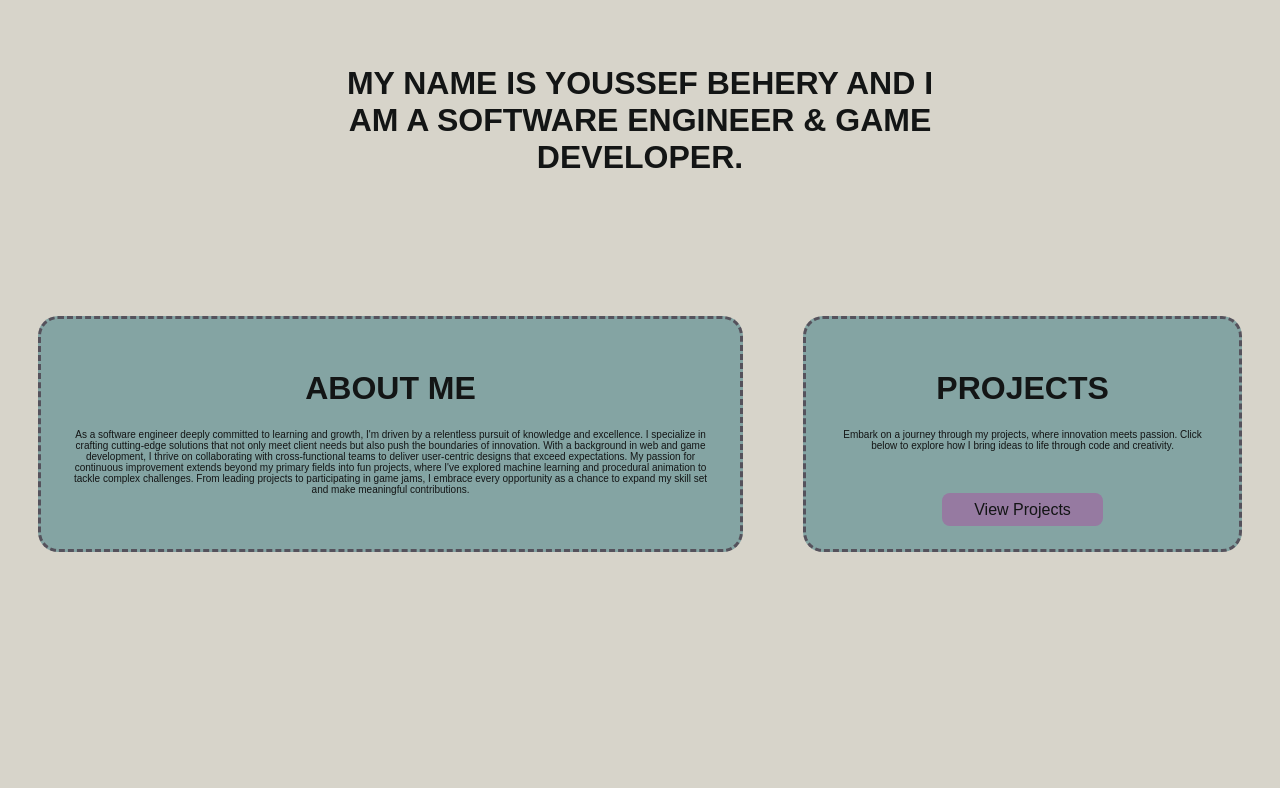
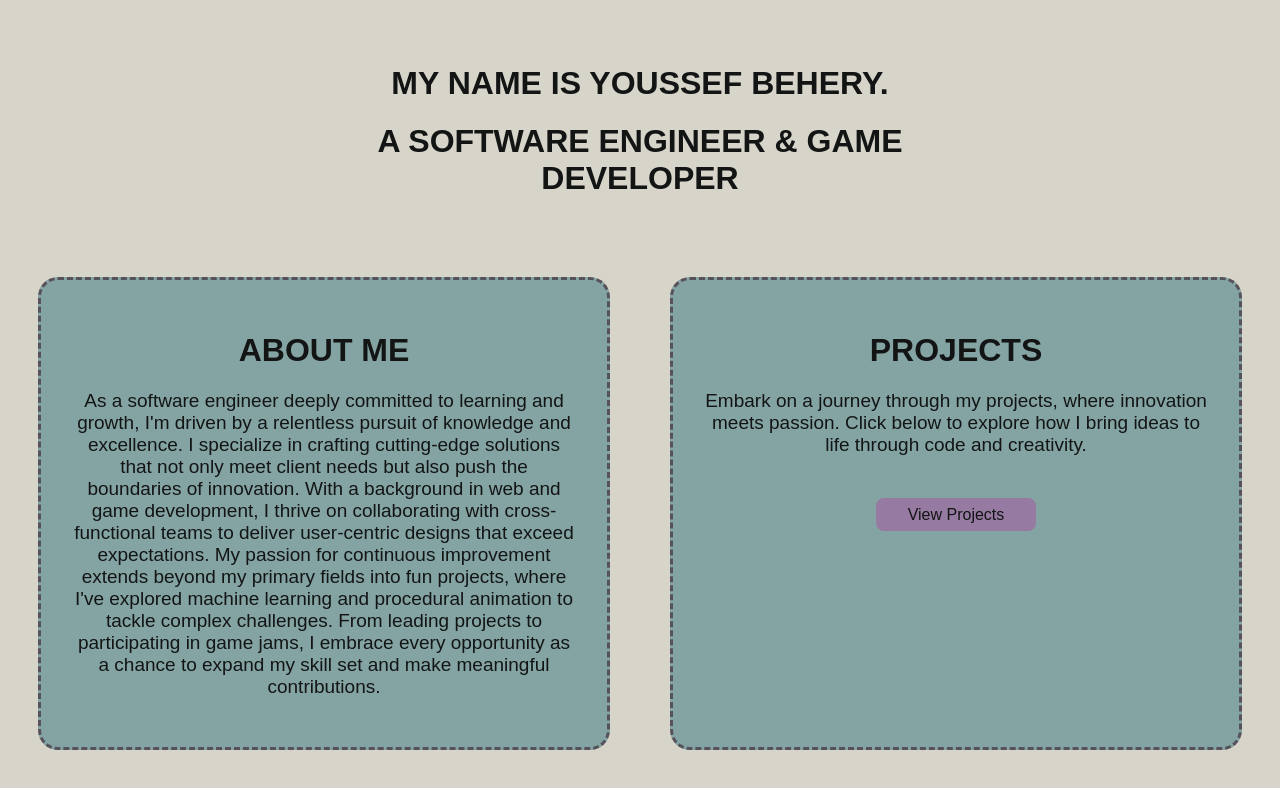
Before and after one commit to bannarama2/Youssef-Behery.github.io, a plain HTML site: page index.html in a window 1280 px wide. Drawn offline with Linux system fonts and the light colour scheme; a web font is replaced by a local one.

Commit message:
updated font for the main page, and also created a coming soon page for the aimbotdetection page

```diff
--- a/index.html
+++ b/index.html
@@ -9,7 +9,8 @@
 <body>
 
     <div class="mainHeader">
-        <h1>My Name is Youssef Behery and I am a software Engineer & Game Developer.</h1>
+        <h1>My Name is Youssef Behery.</h1>
+        <h1>A Software Engineer & Game Developer</h1>
     </div>
 
     <div class="mainContainer">
@@ -30,7 +31,6 @@
                     chance to expand my
                     skill set and make meaningful contributions.</p>
             </div>
-
         </div>
 
         <div class="Projects">
@@ -45,9 +45,6 @@
             </div>
         </div>
     </div>
-
-
-
 </body>
 
 </html>
--- a/indexStyle.css
+++ b/indexStyle.css
@@ -13,13 +13,12 @@ html {
 }
 
 h1 {
-    font-family: 'tama mini02', sans-serif;
     text-transform: uppercase;
 }
 
 p {
     /* font-size: 19px; */
-    font-size: 10px;
+    font-size: 19px;
 }
 
 .mainHeader {
@@ -27,13 +26,15 @@ p {
     width: 50%;
     margin: 0 auto;
     margin-top: 65px;
+    margin-bottom: 20px;
 }
 
 
 .mainContainer {
-    margin-top: 110px;
-    margin-bottom: 110px;
+    margin-top: 50px;
+    margin-bottom: 0px;
     display: flex;
+    justify-content: center;
     text-align: center;
 }
 
@@ -56,10 +57,10 @@ p {
         transform: rotateY(0deg);
     }
     50% {
-        transform: rotateY(180deg) rotateZ(180deg);
+        transform: rotateY(180deg);
     }
     100% {
-        transform: rotateY(360deg) rotateZ(360deg);
+        transform: rotateY(360deg);
     }
 }
 
```
Also changed, not shown: pages/AimbotDetection.html (+33 -0 lines).
